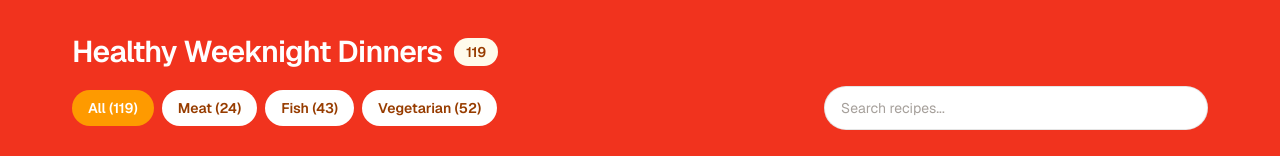
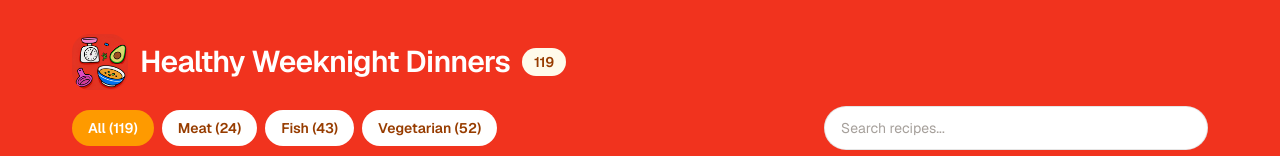
Before and after one commit to mrhemsing/planner, a Next.js app: page / in a window 1280 px wide. Shown: the top 156 px of the page. Built offline with nearby package versions, Linux system fonts and the light colour scheme.

Commit message:
Add planner title logo

```diff
--- a/src/components/recipe-browser.tsx
+++ b/src/components/recipe-browser.tsx
@@ -95,6 +95,13 @@
         <div className="flex flex-col gap-4">
           <div className="flex items-center justify-between gap-4">
             <div className="flex items-center gap-3">
+              <Image
+                src="/recipe-images/site-logo.jpg"
+                alt="Planner logo"
+                width={56}
+                height={56}
+                className="h-14 w-14 rounded-[18px] object-cover"
+              />
               <h1 className="text-2xl font-semibold tracking-tight text-white sm:text-3xl">Healthy Weeknight Dinners</h1>
               <span className="rounded-full bg-amber-50 px-3 py-1 text-sm font-semibold text-amber-800">{recipeCount}</span>
             </div>
```
Also changed, not shown: public/recipe-images/site-logo.jpg (added).
